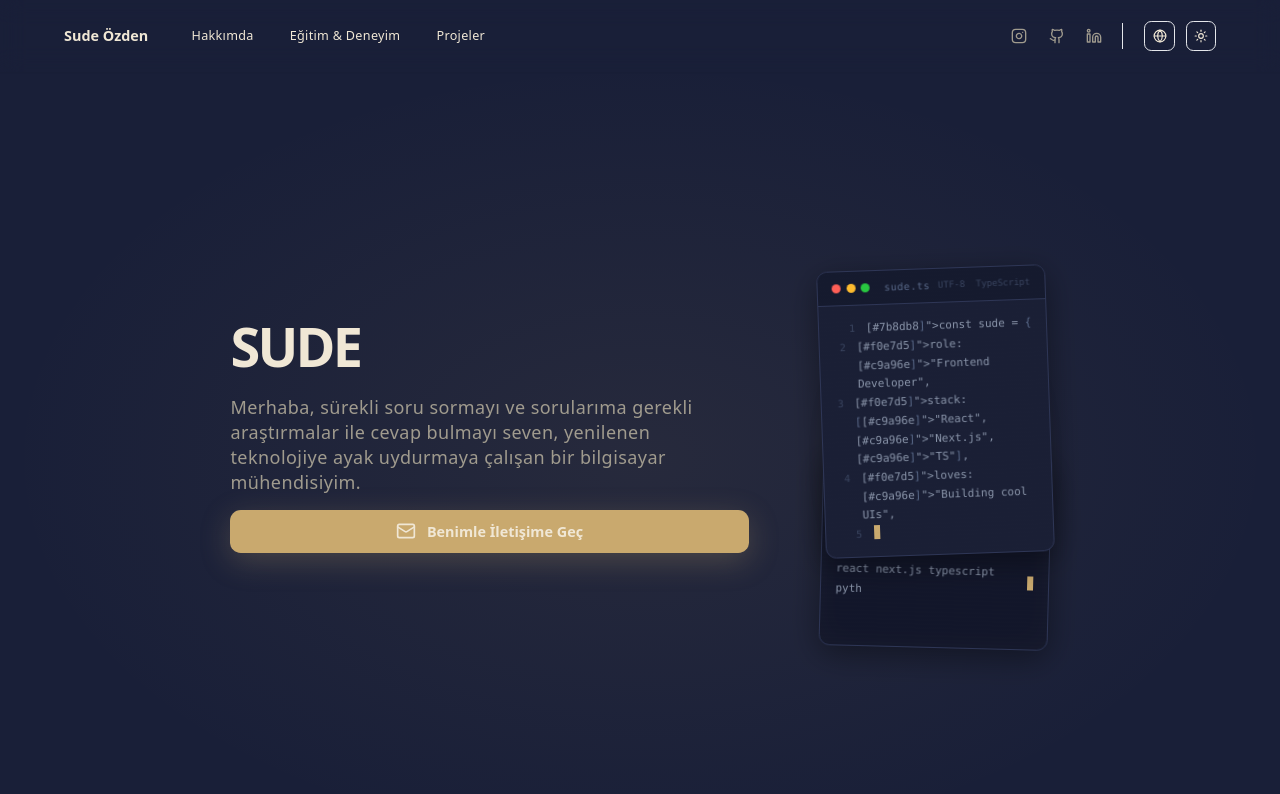
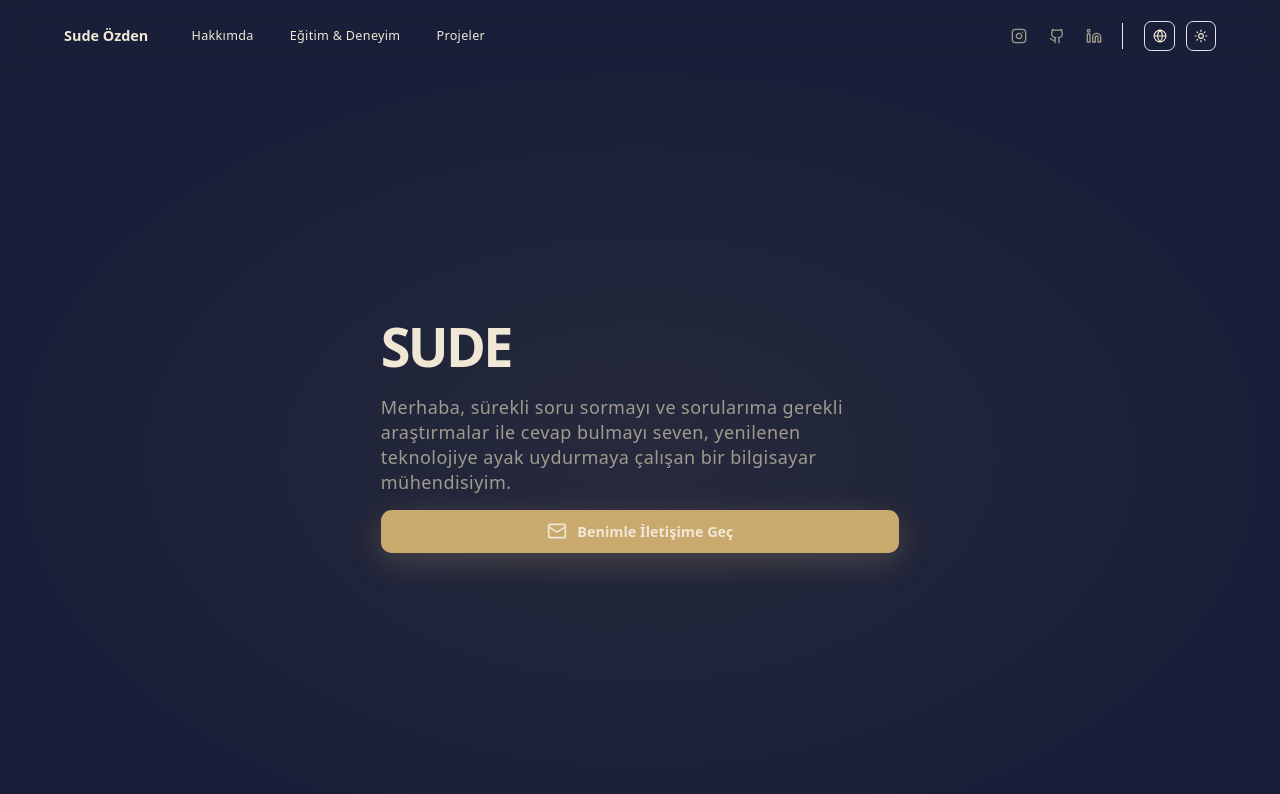
Before and after one commit to aysesudeozden/aysesudeozden.github.io, a Next.js app: page / in a window 1280 px wide. Shown: the top 794 px of the page. Built offline with nearby package versions, Linux system fonts and the light colour scheme.

Commit message:
fix: changed the entrance

```diff
--- a/components/sections/Hero.tsx
+++ b/components/sections/Hero.tsx
@@ -1,7 +1,7 @@
 "use client";
 
 import DecryptedText from "../DecryptedText";
-import HeroTerminal from "../HeroTerminal";
+
 import { useLanguage } from "@/context/LanguageContext";
 import { Mail } from "lucide-react";
 
@@ -36,10 +36,7 @@ export default function Hero() {
         </a>
       </div>
 
-      {/* Right Column: Terminal + Code Editor Combo */}
-      <div className="z-10 order-1 md:order-2 hidden md:flex items-center justify-center md:flex-1">
-        <HeroTerminal />
-      </div>
+
 
       <div className="absolute bottom-10 left-1/2 -translate-x-1/2 animate-bounce opacity-50">
         <svg
```
